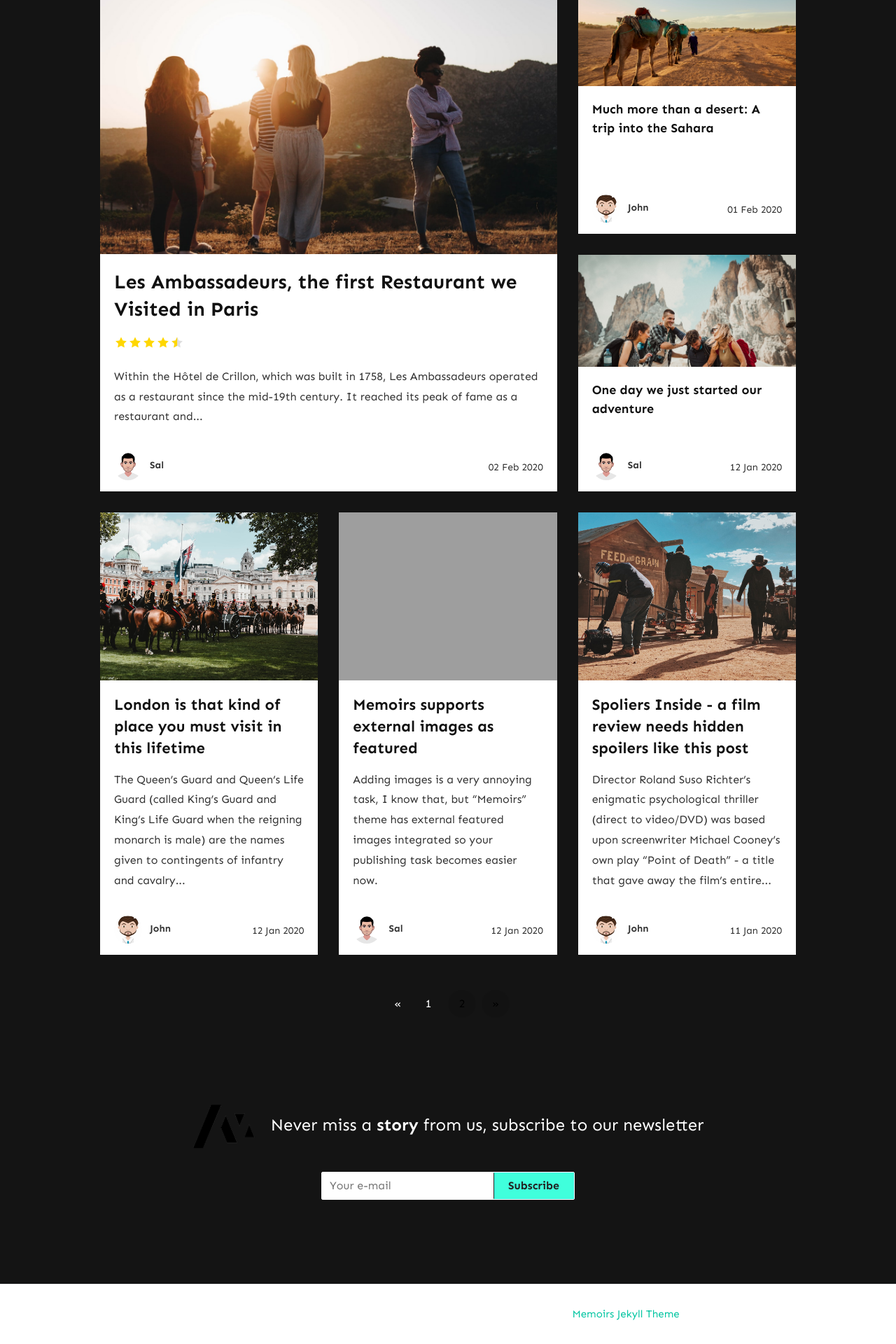
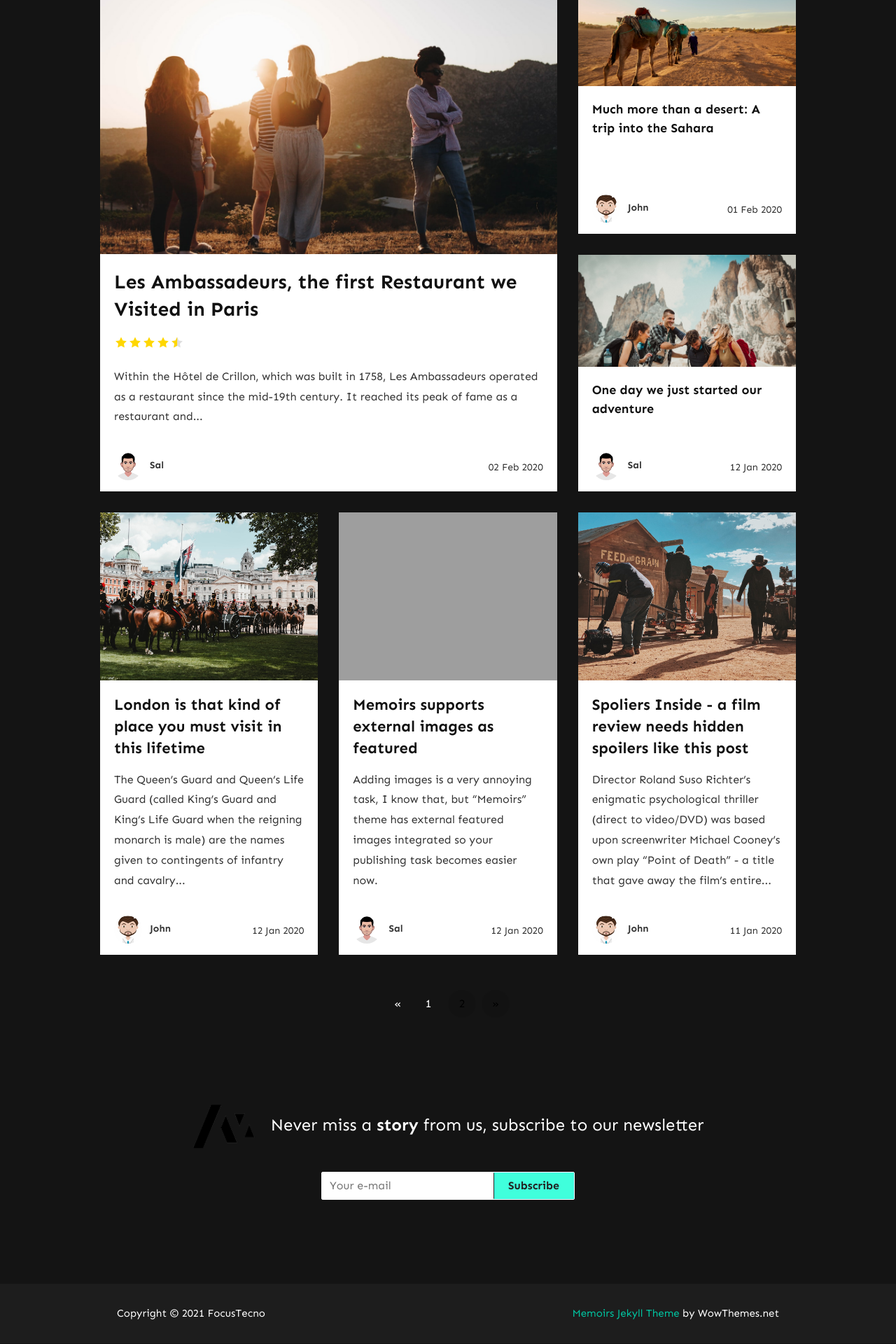
Before and after one commit to Focustecno/covidmap, a Jekyll site: the page built from index.html, in a window 1280 px wide. Shown: the part 1125-3045 px from the top of the page at 70% size. Built offline with Jekyll 4.4.1, drawn with Linux system fonts in a browser that asks for light colours; nearby versions of some CDN libraries; the list of posts is cut into pages by our own code; comment, search, counter and statistics services are not loaded; grey boxes are pictures that could not be loaded.

Commit message:
Update theme.scss

```diff
--- a/assets/css/theme.scss
+++ b/assets/css/theme.scss
@@ -601,9 +601,8 @@ body.active-side {
 .footer {
     margin-top:120px;
     padding:30px;
-    border-top:1px solid $gray-200;
+    background: #1d1d1d;
     font-size:15px;
-    background:#fff;
 }
 
 //responsive tweaks
```
